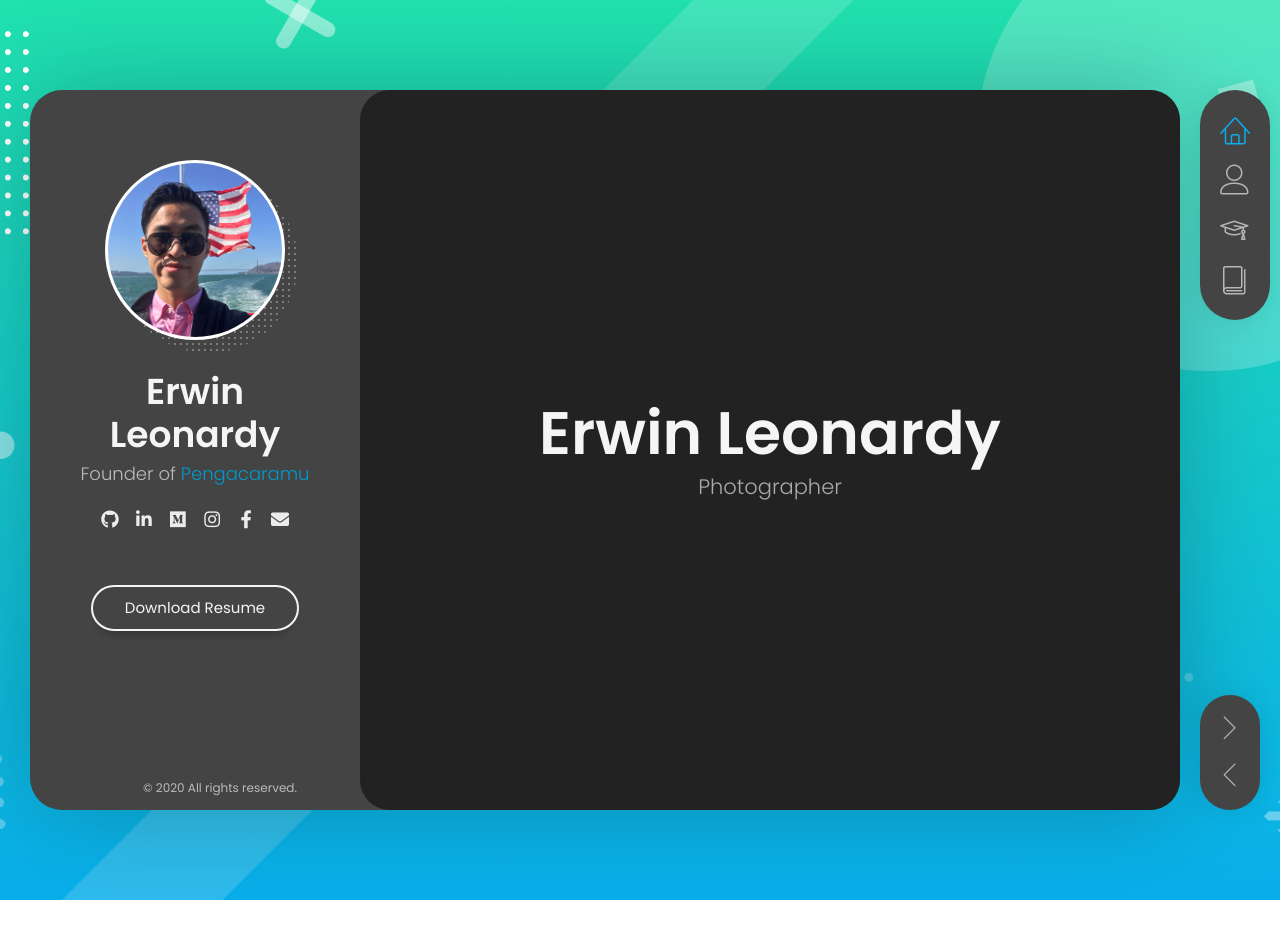
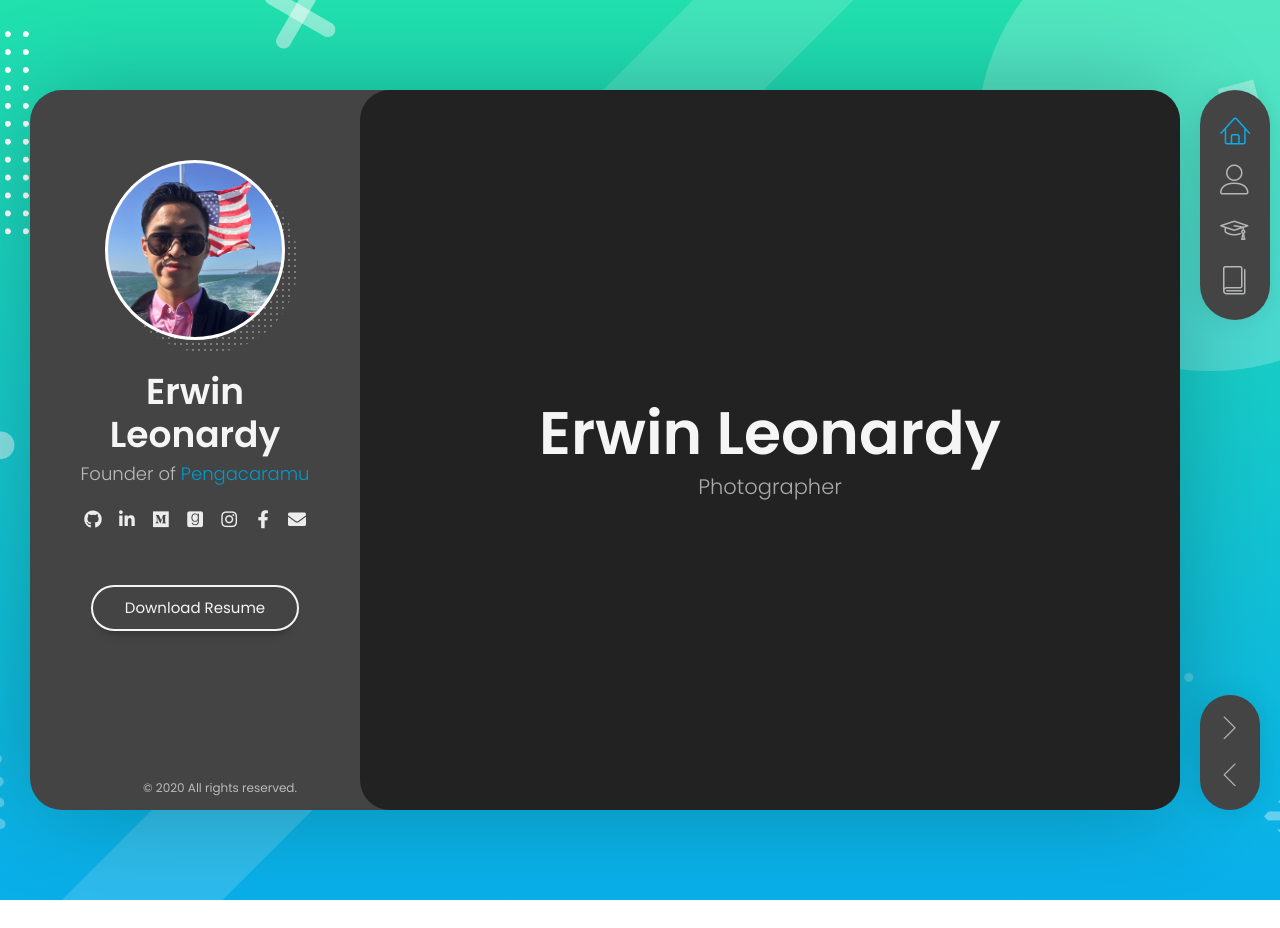
Before and after one commit to erwinleonardy/erwin-leonardy, a Jekyll site: the page built from index.html, in a window 1280 px wide. Built offline with Jekyll 4.4.1, drawn with Linux system fonts in a browser that asks for light colours.

Commit message:
added goodreads link

```diff
--- a/_includes/header.html
+++ b/_includes/header.html
@@ -86,6 +86,7 @@
         <li><a href="https://github.com/erwinleonardy" target="_blank"><i class="fab fa-github"></i></a></li>
         <li><a href="https://www.linkedin.com/in/erwin-leonardy/" target="_blank"><i class="fab fa-linkedin-in"></i></a></li>
         <li><a href="https://medium.com/@erwinleonardy" target="_blank"><i class="fab fa-medium"></i></a></li>
+        <li><a href="https://www.goodreads.com/erwinleonardy" target="_blank"><i class="fab fa-goodreads"></i></a></li>
         <li><a href="https://www.instagram.com/erwinleonardy/" target="_blank"><i class="fab fa-instagram"></i></a></li>
         <li><a href="https://www.facebook.com/erwin.leonardy/" target="_blank"><i class="fab fa-facebook-f"></i></a></li>
         <li><a href="mailto:erwin.leonardy30@gmail.com" target="_blank"><i class="fas fa-envelope"></a></i></li>
```
